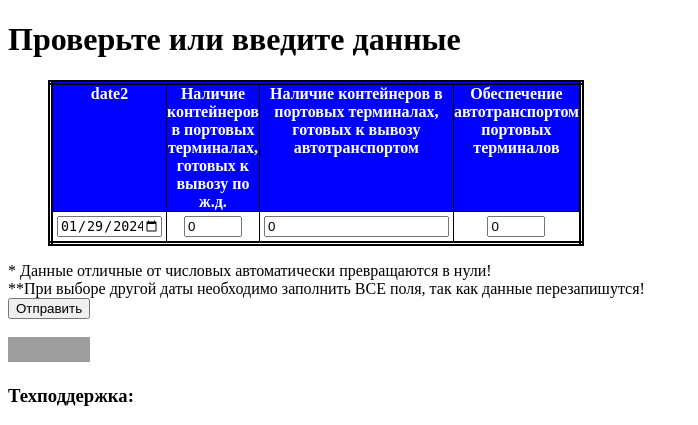
After one commit to seva998/ExcelFileExchangerServer, a Django app: page /table2_data/ in a window 1280 px wide. The commit adds this page. Shown: the top 425 px of the page, without its empty margins (0-698 px from the left). Run offline with Django 4.2, Linux system fonts and the light colour scheme; the visitor is signed in with stand-in values (Sample User, id 1); data that the repository does not hold is empty; some libraries are stand-ins or nearby versions; grey boxes are pictures that could not be loaded.

Commit message:
Add 2 table to upload, add data from 2 table to dataset

```diff
--- a/firstapp/templates/success.html
+++ b/firstapp/templates/success_table1.html
@@ -1,4 +1,4 @@
-<!-- Файл success.html -->
+<!-- Файл success_table1.html -->
 <!DOCTYPE html>
 <html>
 <head>
--- /dev/null
+++ b/firstapp/templates/table2_data.html
@@ -0,0 +1,88 @@
+<!-- Файл table1_data.html -->
+<!DOCTYPE html>
+<html>
+<head>
+    <meta charset="utf-8">
+    <title>Подтверждение</title>
+  <style>
+   #date2 {
+    width: 100px; /* Ширина поля в пикселах */
+   }
+   #ContainerTrain {
+    width: 50px; /* Ширина поля в пикселах */
+   }
+   #ContainerAuto {
+    width: 50px; /* Ширина поля в пикселах */
+   }
+   #ContainerAutoQty {
+    width: 50px; /* Ширина поля в пикселах */
+   }
+  </style>
+    <style type="text/css">
+       TABLE {
+        border-collapse: collapse; /* Убираем двойные линии между ячейками */
+        width: 300px; /* Ширина таблицы */
+        border: 5px double #000; /* Рамка вокруг таблицы */
+       }
+       TH, TD {
+        border: 1px solid black; /* Параметры рамки */
+        text-align: center; /* Выравнивание по центру */
+        padding: 4px; /* Поля вокруг текста */
+       }
+       TH {
+        background: blue; /* Цвет фона ячейки */
+        color: white; /* Цвет текста */
+        height: 40px; /* Высота ячеек */
+        vertical-align: top; /* Выравнивание по краю */
+        padding: 0; /* Убираем поля вокруг текста */
+       }
+    </style>
+</head>
+<body>
+    <h1>Проверьте или введите данные</h1>
+    <form method="post">
+        {% csrf_token %}
+        <ul>
+            <table border="1" width="30%" cellpadding="5">
+                <tr>
+                    <th>date2</th>
+                    <th>Наличие контейнеров в портовых терминалах, готовых к вывозу по ж.д.</th>
+                    <th>Наличие контейнеров в портовых терминалах, готовых к вывозу автотранспортом</th>
+                    <th>Обеспечение автотранспортом портовых терминалов</th>
+                </tr>
+                <tr>
+                    <td><input type="date" value={{date2}} id ="date2" name = "date2" ></td>
+                    <td><input value={{ContainerTrain}} id ="ContainerTrain" name = "ContainerTrain" ></td>
+                    <td><input value={{ContainerAuto}} id ="ImportOut" name = "ContainerAuto" ></td>
+                    <td><input value={{ContainerAutoQty}} id ="ContainerAutoQty" name = "ContainerAutoQty" ></td>
+                </tr>
+              </table>
+        </ul>
+        * Данные отличные от числовых автоматически превращаются в нули!
+        <br>
+        **При выборе другой даты необходимо заполнить ВСЕ поля, так как данные перезапишутся!
+        <br>
+            <input type="submit" value="Отправить" width="80" height="40">
+    </form>
+</body>
+<br>
+<div id="badges1">
+  <a href="/home">
+    <img src="https://img.shields.io/badge/%D0%9E%D1%82%D0%BC%D0%B5%D0%BD%D0%B0-white?style=plastic" width="82" height="25" alt="LinkedIn Badge"/>
+  </a>
+</div>
+<h3>Техподдержка:</h3>
+Тел: +7(495) 411-77-59, доб.2011
+<br>
+Моб: +7(925) 161-76-09
+<br>
+Email: eosed@rosmorport.ru
+<br>
+Email2: v.maklashov@rosmorport.ru
+<br>
+<div id="badges3">
+  <a href="https://t.me/VsevolodMaklashov">
+    <img src="https://img.shields.io/badge/Telegram-blue?style=for-the-badge&logo=Telegram&logoColor=white" alt="LinkedIn Badge"/>
+  </a>
+</div>
+</html>
--- a/firstapp/urls.py
+++ b/firstapp/urls.py
@@ -8,9 +8,12 @@ urlpatterns = [
     path('home/', views.home, name='home'),
     path('home_notstevedor/', views.home, name='home_notstevedor'),
     path('table1_data/', views.table1_data, name='table1_data'),
-    path('success/', views.success, name='success'),
+    path('success_table1/', views.success_table1, name='success_table1'),
     path('dataset/', views.dataset, name = 'dataset'),
     path('datepick_admin/', views.datepick_admin, name = 'datepick_admin'),
     path('table1_upload/', views.table1_upload, name = 'table1_upload'),
+    path('table2_data/', views.table2_data, name='table2_data'),
+    path('table2_upload/', views.table2_upload, name='table2_upload'),
+    path('success_table2/', views.success_table2, name='success_table2'),
     re_path('download/', views.download, name='download'),
 ]
--- a/firstapp/views.py
+++ b/firstapp/views.py
@@ -12,7 +12,7 @@ import datetime as dt
 from io import BytesIO
 from django.http import FileResponse
 
-from .database_requests import (getDataTableForAllTime,
+from .database_requests_table1 import (getDataTableForAllTime,
                                 getUserInfoFromDB,
                                 getUserInfoFromDBDataset,
                                 getTranzitUserInfoFromDB,
@@ -23,7 +23,12 @@ from .database_requests import (getDataTableForAllTime,
                                 getNormsWarehouseAllQty,
                                 getReidUserInfoFromDB,
                                 getReidAllInfoFromDB)
-from .models import DailyMonitoringUserData,ConstantUserData
+
+from .database_requests_table2 import (getContaunerUserInfoFromDB,
+                                       getContaunerInfoFromDBAll)
+from .models import (DailyMonitoringUserData,
+                     ConstantUserData,
+                     DailyMonitoringUserContainers)
 
 DAYDELTA = dt.timedelta(days=1,
                            seconds=0,
@@ -146,7 +151,7 @@ def table1_data(request):
                 'LoadingPortLin': LoadingPortLin,
                 'LoadingPortTramp': LoadingPortTramp
             }
-            redirect_url = f'/success/?session_id={session_id}'
+            redirect_url = f'/success_table1/?session_id={session_id}'
             return redirect(redirect_url)
         return render(request, 'table1_data.html', {
                                                         'date2': (dt.datetime.now()).strftime('%Y-%m-%d'),
@@ -211,7 +216,7 @@ def table1_data(request):
             # Получить текущий session ID
             session_id = request.session.session_key
             # Создайте URL-адрес перенаправления с этим session ID
-            redirect_url = f'/success/?session_id={session_id}'
+            redirect_url = f'/success_table1/?session_id={session_id}'
             return redirect(redirect_url)
         try:
             #WORK IN PROGRESS
@@ -257,7 +262,7 @@ def table1_data(request):
             })
 
 @login_required(login_url='')
-def success(request):
+def success_table1(request):
     session_id = request.GET.get('session_id')
     if session_id:
         # Используйте session_id, чтобы вручную загрузить сеанс
@@ -338,7 +343,7 @@ def success(request):
                                           db_unload_port_tramp=int(LoadingPortTramp[0])
                                           )
 
-        return render(request, 'success.html', {
+        return render(request, 'success_table1.html', {
                                                 'date2': date2[0][0],
                                                 'ImportIn': ImportIn[0],
                                                 'ImportOut': ImportOut[0],
@@ -548,6 +553,7 @@ def dataset(request):
             #
             # TestUser1
             #
+                #table 1
         Tranzit1 = getTranzitUserInfoFromDB(2,date)
         User1data = getUserInfoFromDBDataset(2, date)
         MaxWarehouseQty1User = getMaxWarehouseQty(2)[0][0]
@@ -557,7 +563,11 @@ def dataset(request):
         Reid_info1 = getReidUserInfoFromDB(2,date)
         ReidAllUser1 = ReidAllStr(Reid_info1)
         PortAllUser1 = PortAllStr(Reid_info1)
-
+                #table 2
+        ContainerData1 = getContaunerUserInfoFromDB(2,date)
+        ContainerDataNow1 = getContaunerUserInfoFromDB(2, (dt.datetime.strptime(date, '%Y-%m-%d') + DAYDELTA).strftime('%Y-%m-%d'))
+        print(ContainerData1)
+        print(ContainerDataNow1)
         #
         # TestUser2
         #
@@ -571,12 +581,16 @@ def dataset(request):
         Reid_info2 = getReidUserInfoFromDB(3,date)
         ReidAllUser2 = ReidAllStr(Reid_info2)
         PortAllUser2 = PortAllStr(Reid_info2)
-
+                #table 2
+        ContainerData2 = getContaunerUserInfoFromDB(3,date)
+        ContainerDataNow2 = getContaunerUserInfoFromDB(3,(dt.datetime.strptime(date, '%Y-%m-%d') + DAYDELTA).strftime('%Y-%m-%d'))
+        print(ContainerData2)
+        print(ContainerDataNow2)
 
         #
         # AllUsers
         #
-
+            #table 1
         UserAlldata = getDataTableForAllTime(date)
         TranzitAll = getAllTranzitUserInfoFromDB(date)
         MaxWarehouseQtyAll = getMaxWarehouseAllQty()[0][0]
@@ -586,6 +600,11 @@ def dataset(request):
         Reid_infoAll = getReidAllInfoFromDB(date)
         ReidAllAll = ReidAllStr(Reid_infoAll)
         PortAllAll = PortAllStr(Reid_infoAll)
+            #table 2
+        ContainerDataAll = getContaunerInfoFromDBAll(date)
+        ContainerDataAllNow = getContaunerInfoFromDBAll((dt.datetime.strptime(date, '%Y-%m-%d') + DAYDELTA).strftime('%Y-%m-%d'))
+        print(ContainerDataAll)
+        print(ContainerDataAllNow)
         # except:
         #     return render(request, 'error.html', {'ErrorText' : 'Ошибка отображения данных'})
         return render(request, 'dataset.html', {
@@ -599,19 +618,32 @@ def dataset(request):
                                                     'AllQty1User' :AllQty1User,
                                                     'MaxWarehouseQty2User': MaxWarehouseQty2User,
                                                     'NormsWarehouseQty1User' : NormsWarehouseQty1User,
+                                                    'ContainerData1': NanCheck(ContainerData1[0][0]),
+                                                    'ContainerDataNow1_0': NanCheck(ContainerDataNow1[0][0]),
+                                                    'ContainerDataNow1_1': NanCheck(ContainerDataNow1[0][1]),
+                                                    'ContainerDataNow1_2': NanCheck(ContainerDataNow1[0][2]),
 
                                                     'AllQtyPercent2User': AllQtyPercent2User,
                                                     'AllQty2User': AllQty2User,
                                                     'MaxWarehouseQty1User': MaxWarehouseQty1User,
                                                     'NormsWarehouseQty2User': NormsWarehouseQty2User,
+                                                    'ContainerData2': NanCheck(ContainerData2[0][0]),
+                                                    'ContainerDataNow2_0': NanCheck(ContainerDataNow2[0][0]),
+                                                    'ContainerDataNow2_1': NanCheck(ContainerDataNow2[0][1]),
+                                                    'ContainerDataNow2_2': NanCheck(ContainerDataNow2[0][2]),
 
                                                     'AllQtyAll' :AllQtyAll,
                                                     'AllQtyPercent1All' : AllQtyPercent1All,
                                                     'MaxWarehouseQtyAll':MaxWarehouseQtyAll,
                                                     'NormsWarehouseQtyAll':NormsWarehouseQtyAll,
+                                                    'ContainerDataAll': NanCheck(ContainerDataAll[0][0]),
+                                                    'ContainerDataAllNow_0': NanCheck(ContainerDataAllNow[0][0]),
+                                                    'ContainerDataAllNow_1': NanCheck(ContainerDataAllNow[0][1]),
+                                                    'ContainerDataAllNow_2': NanCheck(ContainerDataAllNow[0][2]),
 
 
-            #3 table dataset
+
+            # 3 table dataset
 
                                                     'UnloadReidlin1User': NanCheck(Reid_info1[0][0]),
                                                     'UnloadReidtramp1User': NanCheck(Reid_info1[0][1]),
@@ -717,7 +749,7 @@ def PortAllStr(Reid_info):
     else:
         return (NanCheck(Reid_info[0][6])+NanCheck(Reid_info[0][7]))-(NanCheck(Reid_info[0][4])+NanCheck(Reid_info[0][5]))
 
-
+@login_required(login_url='')
 def table1_upload(request):
     if request.method == 'POST':
         file = request.FILES.get('file')
@@ -776,3 +808,150 @@ def table1_upload(request):
         else:
             return redirect('table1_data')
     return render(request, 'table1_upload.html')
+
+@login_required(login_url='')
+def table2_upload(request):
+    if request.method == 'POST':
+        file = request.FILES.get('file')
+        if file is not None:
+            if file.name.endswith('.xlsx'):
+                fs = FileSystemStorage()
+                filename = fs.save(file.name, file)
+                try:
+                    # Чтение xlsx файла
+                    df = pd.read_excel(fs.path(filename))
+                    # Игнорирование первых трёх строк
+                    df = df.iloc[2:]
+                    # Преобразование DataFrame в списки столбцов (В дальнейшем для новых столбцов таблицы создавать новые поля в таблице БД, а также добавлять ниже в переменные)
+                    ContainerTrain = df.iloc[:, 0].tolist()  # Наличие контейнеров в портовых терминалах, готовых к вывозу по ж.д.
+                    ContainerAuto = df.iloc[:, 1].tolist()  # Наличие контейнеров в портовых терминалах, готовых к вывозу автотранспортом
+                    ContainerAutoQty = df.iloc[:, 2].tolist()  # Обеспечение автотранспортом портовых терминалов
+                    fs.delete(filename)
+
+                    # Дальнейшая обработка данных
+                    request.session['parameters'] = {
+                        'ContainerTrain': ContainerTrain,
+                        'ContainerAuto': ContainerAuto,
+                        'ContainerAutoQty': ContainerAutoQty,
+
+                    }
+                    # Сохраните сессию, чтобы сгенерировать сессионный ключ
+                    request.session.save()
+
+                    # Получить текущий session ID
+                    session_id = request.session.session_key
+                    # Создайте URL-адрес перенаправления с этим session ID
+                    redirect_url = f'/table2_data/?session_id={session_id}'
+                    return redirect(redirect_url)
+                except:
+                    fs.delete(filename)
+                    return render(request, 'error.html', {'ErrorText': 'Ошибка выгрузки данных'})
+            else:
+                return render(request, 'error.html', {'ErrorText': 'Неверный формат файла'})
+        else:
+            return redirect('table2_data')
+    return render(request, 'table2_upload.html')
+
+@login_required(login_url='')
+def table2_data(request):
+    session_id = request.GET.get('session_id')
+    if session_id:
+        # Используйте session_id, чтобы вручную загрузить сеанс
+        request.session = SessionStore(session_key=session_id)
+        params = request.session.get('parameters',{})
+        ContainerTrain = params.get('ContainerTrain')
+        ContainerAuto = params.get('ContainerAuto')
+        ContainerAutoQty = params.get('ContainerAutoQty')
+        if request.method == 'POST':
+            date2 = [[request.POST['date2']]]
+            ContainerTrain = [request.POST['ContainerTrain']]
+            ContainerAuto = [request.POST['ContainerAuto']]
+            ContainerAutoQty = [request.POST['ContainerAutoQty']]
+            request.session['parameters'] = {
+                'date2' : date2,
+                'ContainerTrain': ContainerTrain,
+                'ContainerAuto': ContainerAuto,
+                'ContainerAutoQty': ContainerAutoQty
+            }
+            redirect_url = f'/success_table2/?session_id={session_id}'
+            return redirect(redirect_url)
+        return render(request, 'table2_data.html', {
+                                                        'date2': (dt.datetime.now()).strftime('%Y-%m-%d'),
+                                                        'ContainerTrain': ContainerTrain[0],
+                                                        'ContainerAuto': ContainerAuto[0],
+                                                        'ContainerAutoQty': ContainerAutoQty[0],
+        })
+    else:
+        if request.method == 'POST':
+            date2 = [request.POST['date2']],
+            ContainerTrain = [request.POST['ContainerTrain']]
+            ContainerAuto = [request.POST['ContainerAuto']]
+            ContainerAutoQty = [request.POST['ContainerAutoQty']]
+            request.session['parameters'] = {
+                'date2': date2,
+                'ContainerTrain': ContainerTrain,
+                'ContainerAuto': ContainerAuto,
+                'ContainerAutoQty': ContainerAutoQty,
+            }
+            # Сохраните сессию, чтобы сгенерировать сессионный ключ
+            request.session.save()
+
+            # Получить текущий session ID
+            session_id = request.session.session_key
+            # Создайте URL-адрес перенаправления с этим session ID
+            redirect_url = f'/success_table2/?session_id={session_id}'
+            return redirect(redirect_url)
+        try:
+            #WORK IN PROGRESS
+            Userdata = getUserInfoFromDB(request.user.id, (dt.datetime.now()).strftime('%Y-%m-%d'))
+            return render(request, 'table2_data.html', {
+                'date2' : (dt.datetime.now()).strftime('%Y-%m-%d'),
+                'ContainerTrain': Userdata[0][0],
+                'ContainerAuto': Userdata[0][1],
+                'ContainerAutoQty': Userdata[0][2],
+            })
+        except:
+            return render(request, 'table2_data.html', {
+                'date2': (dt.datetime.now()).strftime('%Y-%m-%d'),
+                'ContainerTrain': 0,
+                'ContainerAuto': 0,
+                'ContainerAutoQty': 0
+            })
+
+
+@login_required(login_url='')
+def success_table2(request):
+    session_id = request.GET.get('session_id')
+    if session_id:
+        # Используйте session_id, чтобы вручную загрузить сеанс
+        request.session = SessionStore(session_key=session_id)
+        params = request.session.get('parameters',{})
+        date2 = params.get('date2')
+        print(date2)
+        ContainerTrain = params.get('ContainerTrain')
+        ContainerAuto = params.get('ContainerAuto')
+        ContainerAutoQty = params.get('ContainerAutoQty')
+        ContainerTrain[0] = NanCheck(ContainerTrain[0])
+        ContainerAuto[0] = NanCheck(ContainerAuto[0])
+        ContainerAutoQty[0] = NanCheck(ContainerAutoQty[0])
+        # Перезапись данных за предыдущий день, при совпадении даты и ID пользователя.
+        DataItem = DailyMonitoringUserContainers.objects.filter(date = dt.datetime.strptime(date2[0][0], '%Y-%m-%d'), db_userid = request.user.id).update(
+                db_container_train=int(ContainerTrain[0]),
+                db_container_auto=int(ContainerAuto[0]),
+                db_container_auto_qty=int(ContainerAutoQty[0])
+            )
+        # Запись новых данных, если ID пользователя и дата не совпадают.
+        if DataItem == 0:
+            DailyMonitoringUserContainers.objects.create(date = dt.datetime.strptime(date2[0][0], '%Y-%m-%d'),
+                                          db_userid = request.user.id,
+                                          db_container_train= int(ContainerTrain[0]),
+                                          db_container_auto = int(ContainerAuto[0]),
+                                          db_container_auto_qty = int(ContainerAutoQty[0])
+                                          )
+
+        return render(request, 'success_table2.html', {
+                                                'date2': date2[0][0],
+                                                'ContainerTrain': ContainerTrain[0],
+                                                'ContainerAuto': ContainerAuto[0],
+                                                'ContainerAutoQty': ContainerAutoQty[0],
+                                                'user': request.user})
```
Also changed, not shown: firstapp/database_requests_table2.py (added, +46 -0 lines), firstapp/templates/dataset.html (+12 -12 lines), firstapp/templates/success_table2.html (added, +52 -0 lines), firstapp/templates/table2_upload.html (added, +38 -0 lines), firstapp/database_requests_table1.py (renamed from firstapp/database_requests.py).
